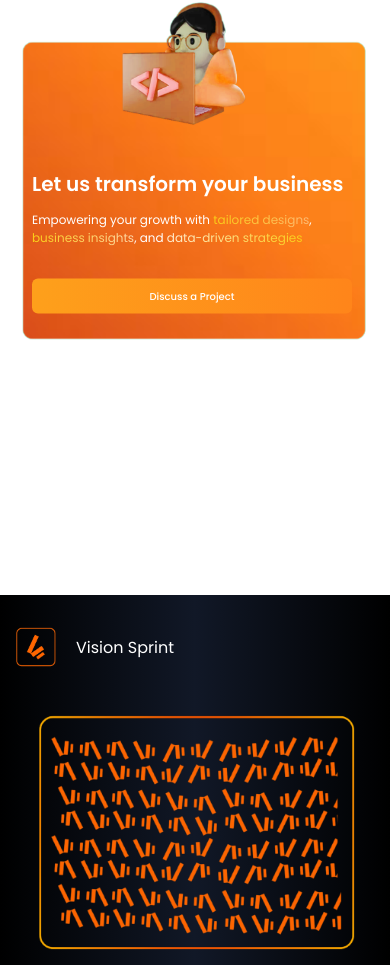
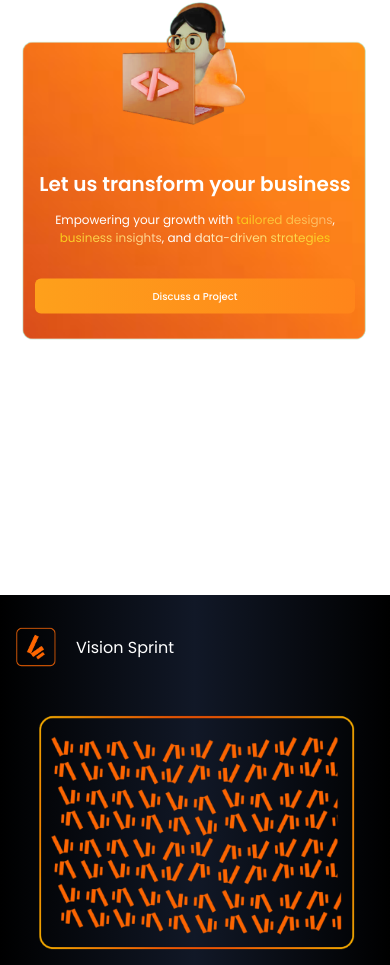
Before and after one commit to ThokozaniTshabalala/Vision-Sprint, a React (Vite) app: page / in a window 390 px wide. Shown: the part 3945-4910 px from the top of the page. Built offline with nearby package versions, Linux system fonts and the light colour scheme.

Commit message:
website is now  responsive

```diff
--- a/src/components/FooterBanner/FooterBanner.css
+++ b/src/components/FooterBanner/FooterBanner.css
@@ -30,8 +30,22 @@
   }
 
   .text-overlay {
+    width: 80%;
+    left: 50%;
     top: 58%;
-      transform: translateY(-50%);
+    transform: translateX(-50%) translateY(-50%);
+    display: flex;
+    flex-direction: column;
+    align-items: center;
+    text-align: center;
+  }
+
+  .content-wrapper {
+    width: 100%;
+    display: flex;
+    flex-direction: column;
+    gap: 0.5rem;
+    align-items: center;
   }
 
   .heading-text {
@@ -51,8 +65,26 @@
 }
 
 @media (max-width: 768px) {
+  .text-overlay {
+    width: 80%;
+    left: 50%;
+    transform: translateX(-50%) translateY(-50%);
+    display: flex;
+    flex-direction: column;
+    align-items: center;
+    text-align: center;
+  }
+
+  .content-wrapper {
+    width: 100%;
+    display: flex;
+    flex-direction: column;
+    gap: 0.5rem;
+    align-items: center;
+  }
+
   .heading-text {
-      font-size: 2.5rem;
+    font-size: 2rem;
   }
 
   .body-text {
@@ -65,13 +97,27 @@
     padding: 0.875rem 1.25rem;
     width: 20rem;
   }
-
-    .text-overlay {
-      left: 4rem;
-    }
 }
 
 @media (max-width: 480px) {
+  .text-overlay {
+    width: 80%;
+    left: 50%;
+    transform: translateX(-50%) translateY(-50%);
+    display: flex;
+    flex-direction: column;
+    align-items: center;
+    text-align: center;
+  }
+
+  .content-wrapper {
+    width: 100%;
+    display: flex;
+    flex-direction: column;
+    gap: 0.5rem;
+    align-items: center;
+  }
+
   .heading-text {
     font-size: 1.25rem;
   }
@@ -85,8 +131,4 @@
     margin-top: 2rem;
     padding: 0.625rem 0.875rem;
   }
-
-    .text-overlay {
-      left: 2rem;
 }
-  }
```
Lines whose indentation alone changed are shown as unchanged.
